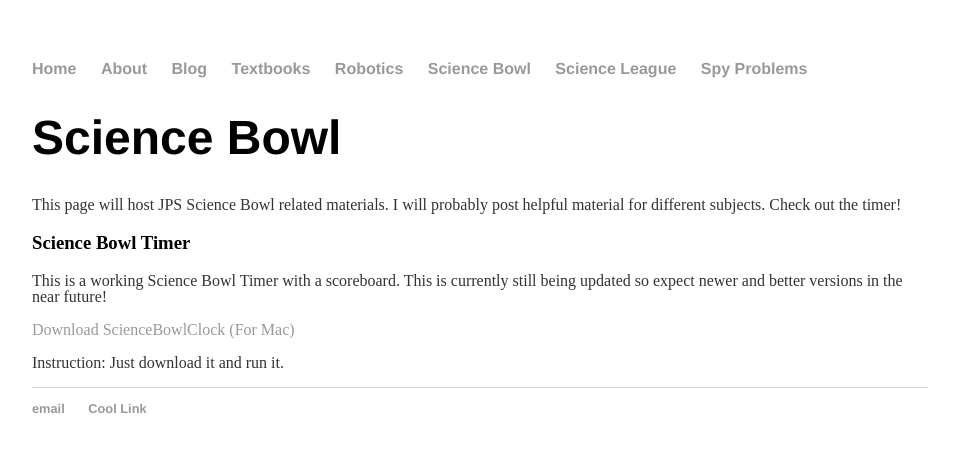
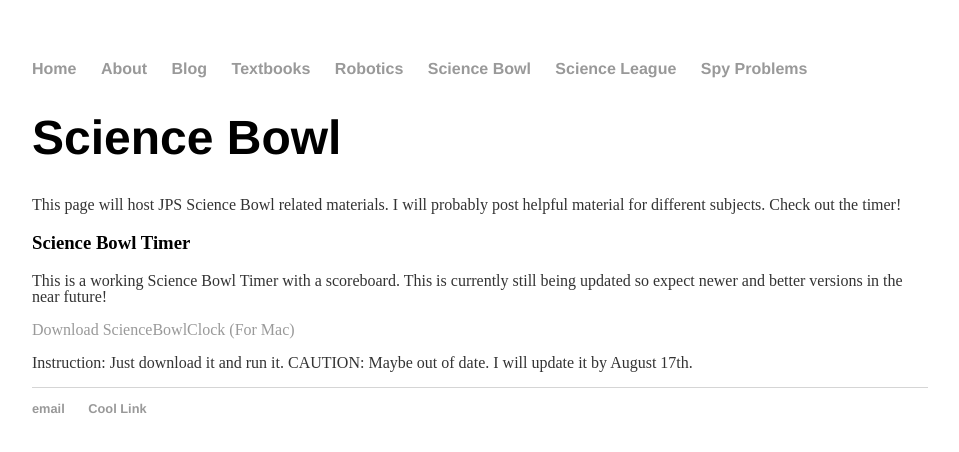
Before and after one commit to Ouroboroz/ouroboroz.github.io, a Jekyll site: the page built from sciencebowl/index.html, in a window 1280 px wide. Shown: the top 452 px of the page, without its empty margins (160-1119 px from the left). Built offline with Jekyll 4.4.1, drawn with Linux system fonts in a browser that asks for light colours.

Commit message:
A message for the Bowl

```diff
--- a/sciencebowl/index.html
+++ b/sciencebowl/index.html
@@ -14,6 +14,6 @@ title: Science Bowl
 <body>
 <a href="./Resources/ScienceBowlClock.dmg">Download ScienceBowlClock (For Mac)</a>
 <p>
-	Instruction: Just download it and run it.
+	Instruction: Just download it and run it. CAUTION: Maybe out of date. I will update it by August 17th.
 </p>
 </body>
```
